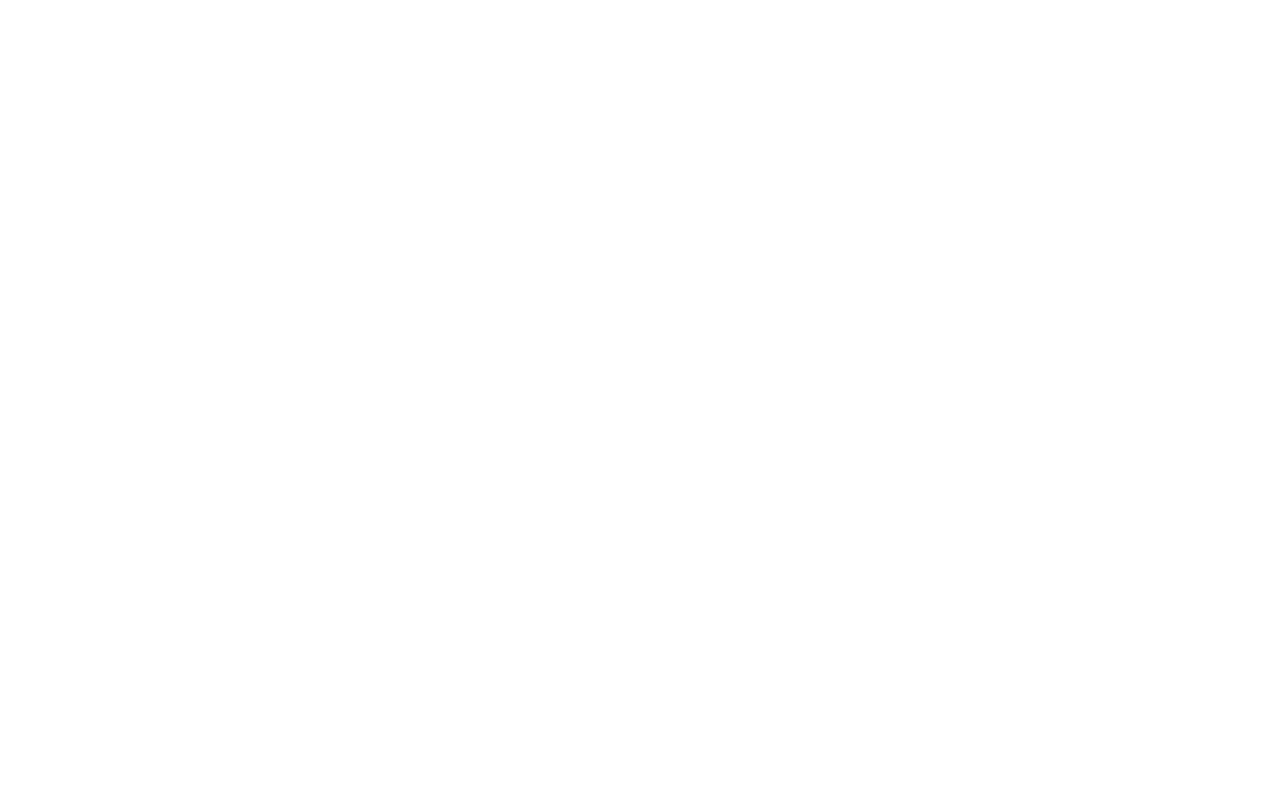
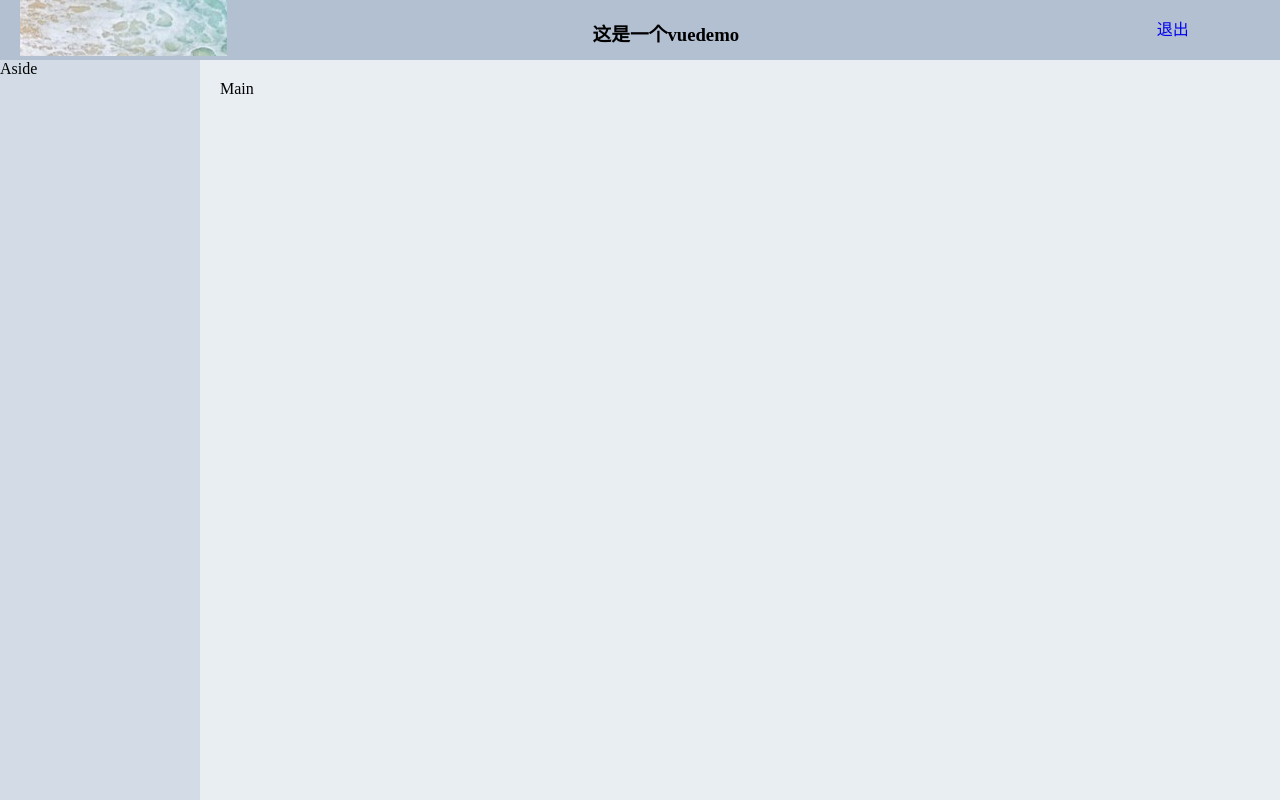
Before and after one commit to YYupmhh/vue-demo, a Vue app: page /home in a window 1280 px wide. Built offline with nearby package versions, Linux system fonts and the light colour scheme.

Commit message:
home组件布局

```diff
--- a/src/assets/css/style.css
+++ b/src/assets/css/style.css
@@ -3,4 +3,21 @@
     height: 100%;
     margin: 0;
     padding: 0;
+
 }
+.container {
+    height: 100%;
+  }
+
+  .header {
+    background-color: #b3c0d1;
+  }
+
+  .aside {
+    background-color: #d3dce6;
+  }
+
+  .main {
+    background-color: #e9eef3;
+    height: 100%;
+  }
--- /dev/null
+++ b/src/components/Home.vue
@@ -0,0 +1,56 @@
+<template>
+  <el-container class="container">
+    <el-header class="header">
+      <el-row>
+        <el-col :span="3">
+          <div class="grid-content bg-purple">
+              <img  src="@/assets/logo.png" alt />
+          </div>
+        </el-col>
+        <el-col :span="19">
+          <h3 class="middle" >这是一个vuedemo</h3>
+        </el-col>
+        <el-col :span="1">
+          <a href="javascript" class="loginout">退出</a>
+        </el-col>
+      </el-row>
+    </el-header>
+    <el-container>
+      <el-aside class="aside" width="200px">Aside</el-aside>
+      <el-main class="main">Main</el-main>
+    </el-container>
+  </el-container>
+</template>
+
+<script>
+// // @ is an alias to /src
+// import HelloWorld from '@/components/HelloWorld.vue'
+
+export default {
+  // name: 'home',
+  // components: {
+  //   HelloWorld
+  // },
+  // created () {
+  //   this.$http.post('http://localhost:8888/api/private/v1/login',{
+  //     username:'aaa',
+  //     password:11111
+  //   })
+  //   .then(function (response) {
+  //     console.log(response)
+  //   })
+  //   .catch((err) => {
+  //     console.log(err)
+  //   })
+  // }
+};
+</script>
+<style>
+.middle{
+  text-align: center;
+}
+.loginout{
+  text-decoration: none;
+  line-height: 60px;
+}
+</style>
--- a/src/components/Login.vue
+++ b/src/components/Login.vue
@@ -1,13 +1,18 @@
 <template>
-<div class="login_warp">
-  <el-form :label-position="top" class="login-form" label-width="80px" :model="formLabelAlign">
+  <div class="login_wrap">
+    <el-form
+      :label-position="labelPosition"
+      label-width="80px"
+      :model="formdata"
+      class="login_form"
+    >
       <el-form-item label="用户名">
         <el-input v-model="formdata.username"></el-input>
       </el-form-item>
       <el-form-item label="密码">
-      <el-input v-model="formdata.username"></el-input>
+        <el-input v-model="formdata.password"></el-input>
       </el-form-item>
-    <el-button class="login-button" type="primary">主要按钮</el-button>
+      <el-button @click="loginHome" type="primary" class="login_button">登录</el-button>
     </el-form>
   </div>
 </template>
@@ -16,32 +21,51 @@
 export default {
   data() {
     return {
+      labelPosition: "top",
       formdata: {
         username: "",
         password: ""
       }
     };
   },
-
+  methods: {
+    async loginHome() {
+      const res = await this.$http.post("login", this.formdata);
+      const data = res.data;
+      const { meta: { status, msg }} = data;
+      if (status === 200) {
+        const token = data.data.token;
+        // 第一个参数是名字第二个是要存储的对象
+        sessionStorage.setItem("token", token);
+        this.$message.success(msg);
+        this.$router.push({
+          name: "home"
+        });
+      } else {
+        this.$message.error(msg);
+      }
+    }
+  }
 };
 </script>
 
 <style>
-.login-wrap {
+.login_wrap {
   background-color: #324152;
+  width: 100%;
   height: 100%;
   display: flex;
   justify-content: center;
   align-items: center;
 }
 
-.login-wrap .login-form {
+.login_wrap .login_form {
   background-color: #fff;
   width: 400px;
   padding: 30px;
   border-radius: 5px;
 }
-.login-wrap .login-form .login-button {
+.login_wrap .login_form .login_button {
   width: 100%;
 }
 </style>
--- a/src/http.js
+++ b/src/http.js
@@ -1,6 +1,7 @@
 import axios from 'axios'
 const Http = {}
 Http.install = function (Vue) {
+  axios.defaults.baseURL = 'http://127.0.0.1:8888/api/private/v1'
   Vue.prototype.$http = axios
 }
 export default Http
--- a/src/router/router.js
+++ b/src/router/router.js
@@ -1,6 +1,6 @@
 import Vue from 'vue'
 import Router from 'vue-router'
-import Home from '../views/Home.vue'
+import Home from '../components/Home.vue'
 import Login from '../components/Login.vue'
 
 Vue.use(Router)
```
Also changed, not shown: src/views/Home.vue (deleted, +0 -28 lines), src/assets/logo.png (added). Lines whose indentation alone changed are shown as unchanged.
